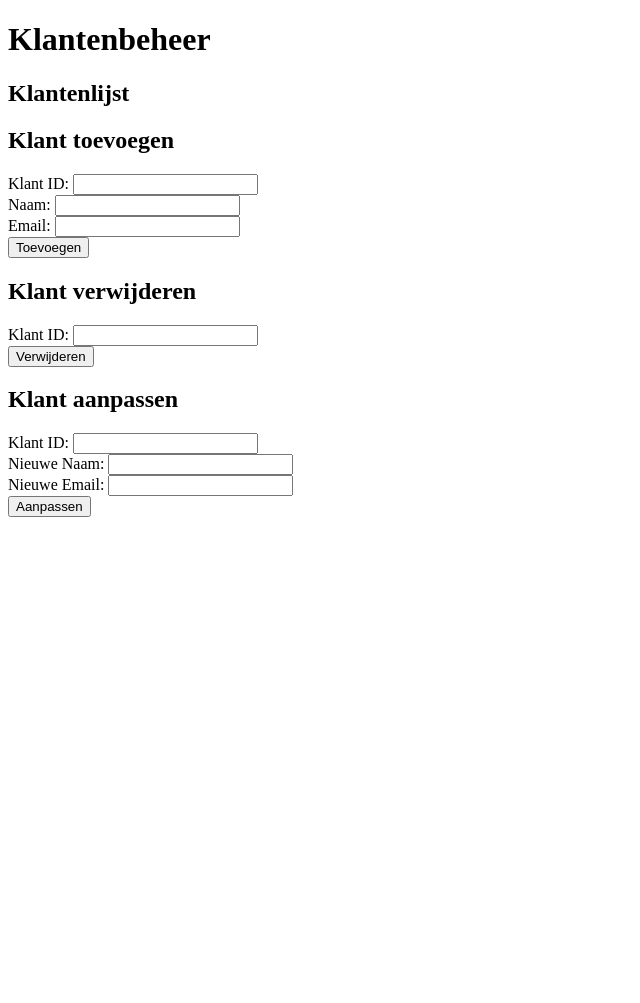
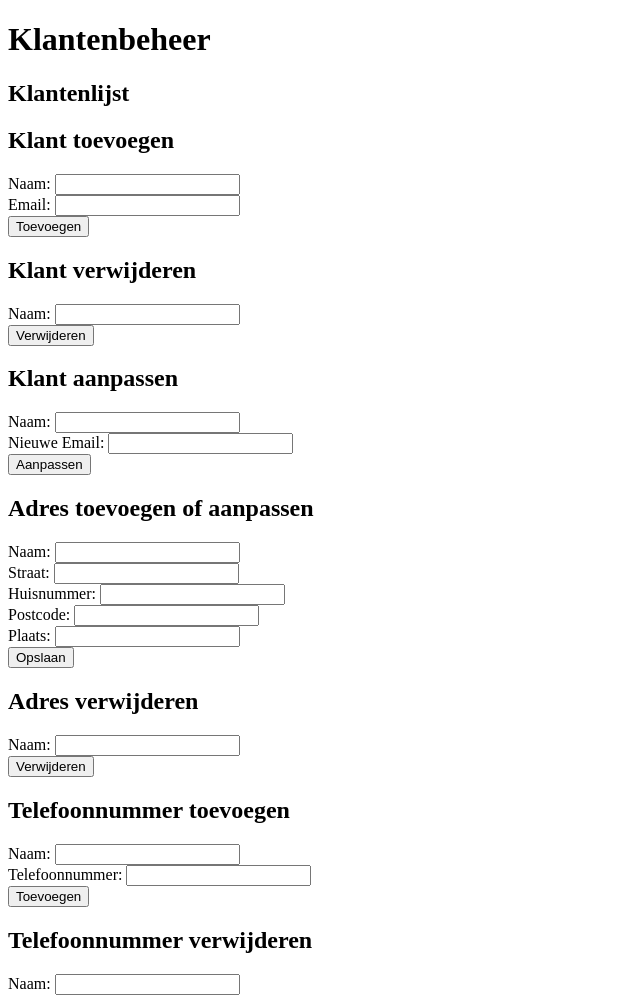
Before and after one commit to SjoerdGroenheide/KarelCode, a PHP site: page /Klantenbestand.php in a window 1280 px wide. Shown: the whole page, without its empty margins (0-640 px from the left). Before the commit the page ends 517 px from the top, so only its background shows below. Run offline with PHP 8.4, Linux system fonts and the light colour scheme.

Commit message:
Update Klantenbestand.php

```diff
--- a/Klantenbestand.php
+++ b/Klantenbestand.php
@@ -2,45 +2,71 @@
 session_start();
 
 class Klant {
-    public $klant_id;
     public $naam;
     public $email;
+    public $adres = [];
+    public $telefoonnummers = [];
 
-    public function __construct($klant_id, $naam, $email) {
-        $this->klant_id = $klant_id;
+    public function __construct($naam, $email) {
         $this->naam = $naam;
         $this->email = $email;
     }
 
+    public function voegAdresToe($straat, $huisnummer, $postcode, $plaats) {
+        $this->adres = [
+            'straat' => $straat,
+            'huisnummer' => $huisnummer,
+            'postcode' => $postcode,
+            'plaats' => $plaats
+        ];
+    }
+
+    public function verwijderAdres() {
+        $this->adres = [];
+    }
+
+    public function voegTelefoonnummerToe($nummer) {
+        $this->telefoonnummers[] = $nummer;
+    }
+
+    public function verwijderTelefoonnummer($nummer) {
+        $index = array_search($nummer, $this->telefoonnummers);
+        if ($index !== false) {
+            unset($this->telefoonnummers[$index]);
+            $this->telefoonnummers = array_values($this->telefoonnummers);
+        }
+    }
+
     public function __toString() {
-        return "ID: {$this->klant_id}, Naam: {$this->naam}, Email: {$this->email}";
+        $adresString = empty($this->adres) ? "Geen adres beschikbaar" : implode(", ", $this->adres);
+        $telefoonString = empty($this->telefoonnummers) ? "Geen telefoonnummers beschikbaar" : implode(", ", $this->telefoonnummers);
+
+        return "Naam: {$this->naam}, Email: {$this->email}, Adres: {$adresString}, Telefoonnummers: {$telefoonString}";
     }
 }
 
 class KlantenSchema {
     public $klanten = [];
 
-    public function klantToevoegen($klant_id, $naam, $email) {
-        $nieuweKlant = new Klant($klant_id, $naam, $email);
+    public function klantToevoegen($naam, $email) {
+        $nieuweKlant = new Klant($naam, $email);
         $this->klanten[] = $nieuweKlant;
     }
 
-    public function klantVerwijderen($klant_id) {
+    public function klantVerwijderen($naam) {
         foreach ($this->klanten as $index => $klant) {
-            if ($klant->klant_id == $klant_id) {
+            if ($klant->naam == $naam) {
                 unset($this->klanten[$index]);
+                $this->klanten = array_values($this->klanten);
                 return true;
             }
         }
         return false;
     }
 
-    public function klantAanpassen($klant_id, $nieuwe_naam = null, $nieuwe_email = null) {
+    public function klantAanpassen($naam, $nieuwe_email = null) {
         foreach ($this->klanten as $klant) {
-            if ($klant->klant_id == $klant_id) {
-                if ($nieuwe_naam) {
-                    $klant->naam = $nieuwe_naam;
-                }
+            if ($klant->naam == $naam) {
                 if ($nieuwe_email) {
                     $klant->email = $nieuwe_email;
                 }
@@ -65,11 +91,35 @@ if ($_SERVER['REQUEST_METHOD'] == 'POST') {
     $actie = $_POST['actie'];
 
     if ($actie == 'toevoegen') {
-        $schema->klantToevoegen($_POST['klant_id'], $_POST['naam'], $_POST['email']);
+        $schema->klantToevoegen($_POST['naam'], $_POST['email']);
     } elseif ($actie == 'verwijderen') {
-        $schema->klantVerwijderen($_POST['klant_id']);
+        $schema->klantVerwijderen($_POST['naam']);
     } elseif ($actie == 'aanpassen') {
-        $schema->klantAanpassen($_POST['klant_id'], $_POST['nieuwe_naam'], $_POST['nieuwe_email']);
+        $schema->klantAanpassen($_POST['naam'], $_POST['nieuwe_email']);
+    } elseif ($actie == 'adres_toevoegen') {
+        foreach ($schema->klantenWeergeven() as $klant) {
+            if ($klant->naam == $_POST['naam']) {
+                $klant->voegAdresToe($_POST['straat'], $_POST['huisnummer'], $_POST['postcode'], $_POST['plaats']);
+            }
+        }
+    } elseif ($actie == 'adres_verwijderen') {
+        foreach ($schema->klantenWeergeven() as $klant) {
+            if ($klant->naam == $_POST['naam']) {
+                $klant->verwijderAdres();
+            }
+        }
+    } elseif ($actie == 'telefoon_toevoegen') {
+        foreach ($schema->klantenWeergeven() as $klant) {
+            if ($klant->naam == $_POST['naam']) {
+                $klant->voegTelefoonnummerToe($_POST['telefoon']);
+            }
+        }
+    } elseif ($actie == 'telefoon_verwijderen') {
+        foreach ($schema->klantenWeergeven() as $klant) {
+            if ($klant->naam == $_POST['naam']) {
+                $klant->verwijderTelefoonnummer($_POST['telefoon']);
+            }
+        }
     }
 
     $_SESSION['schema'] = serialize($schema);
@@ -95,7 +145,6 @@ if ($_SERVER['REQUEST_METHOD'] == 'POST') {
     <h2>Klant toevoegen</h2>
     <form method="post">
         <input type="hidden" name="actie" value="toevoegen">
-        <label>Klant ID: <input type="text" name="klant_id" required></label><br>
         <label>Naam: <input type="text" name="naam" required></label><br>
         <label>Email: <input type="email" name="email" required></label><br>
         <button type="submit">Toevoegen</button>
@@ -104,17 +153,45 @@ if ($_SERVER['REQUEST_METHOD'] == 'POST') {
     <h2>Klant verwijderen</h2>
     <form method="post">
         <input type="hidden" name="actie" value="verwijderen">
-        <label>Klant ID: <input type="text" name="klant_id" required></label><br>
+        <label>Naam: <input type="text" name="naam" required></label><br>
         <button type="submit">Verwijderen</button>
     </form>
 
     <h2>Klant aanpassen</h2>
     <form method="post">
         <input type="hidden" name="actie" value="aanpassen">
-        <label>Klant ID: <input type="text" name="klant_id" required></label><br>
-        <label>Nieuwe Naam: <input type="text" name="nieuwe_naam"></label><br>
+        <label>Naam: <input type="text" name="naam" required></label><br>
         <label>Nieuwe Email: <input type="email" name="nieuwe_email"></label><br>
         <button type="submit">Aanpassen</button>
     </form>
-</body>
-</html>
+
+    <h2>Adres toevoegen of aanpassen</h2>
+    <form method="post">
+        <input type="hidden" name="actie" value="adres_toevoegen">
+        <label>Naam: <input type="text" name="naam" required></label><br>
+        <label>Straat: <input type="text" name="straat" required></label><br>
+        <label>Huisnummer: <input type="text" name="huisnummer" required></label><br>
+        <label>Postcode: <input type="text" name="postcode" required></label><br>
+        <label>Plaats: <input type="text" name="plaats" required></label><br>
+        <button type="submit">Opslaan</button>
+    </form>
+
+    <h2>Adres verwijderen</h2>
+    <form method="post">
+        <input type="hidden" name="actie" value="adres_verwijderen">
+        <label>Naam: <input type="text" name="naam" required></label><br>
+        <button type="submit">Verwijderen</button>
+    </form>
+
+    <h2>Telefoonnummer toevoegen</h2>
+    <form method="post">
+        <input type="hidden" name="actie" value="telefoon_toevoegen">
+        <label>Naam: <input type="text" name="naam" required></label><br>
+        <label>Telefoonnummer: <input type="text" name="telefoon" required></label><br>
+        <button type="submit">Toevoegen</button>
+    </form>
+
+    <h2>Telefoonnummer verwijderen</h2>
+    <form method="post">
+        <input type="hidden" name="actie" value="telefoon_verwijderen">
+        <label>Naam: <input type="text" name="naam" required></
```
